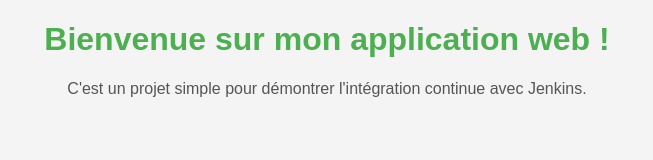
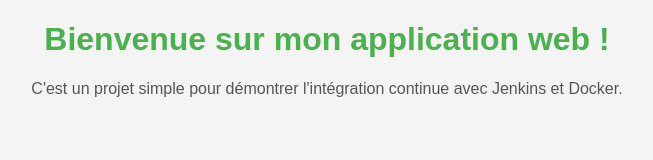
Before and after one commit to YASSMIN161/TP_Jenkins_Git, a plain HTML site: page index.html in a window 1280 px wide. Shown: the whole page, without its empty margins (313-966 px from the left). Drawn offline with Linux system fonts and the light colour scheme.

Commit message:
Update index.html

```diff
--- a/index.html
+++ b/index.html
@@ -9,6 +9,6 @@
 <body>
 <h1>Bienvenue sur mon application web !</h1>
 <p>C'est un projet simple pour démontrer l'intégration continue avec
-Jenkins.</p>
+Jenkins et Docker.</p>
 </body>
 </html>
```
